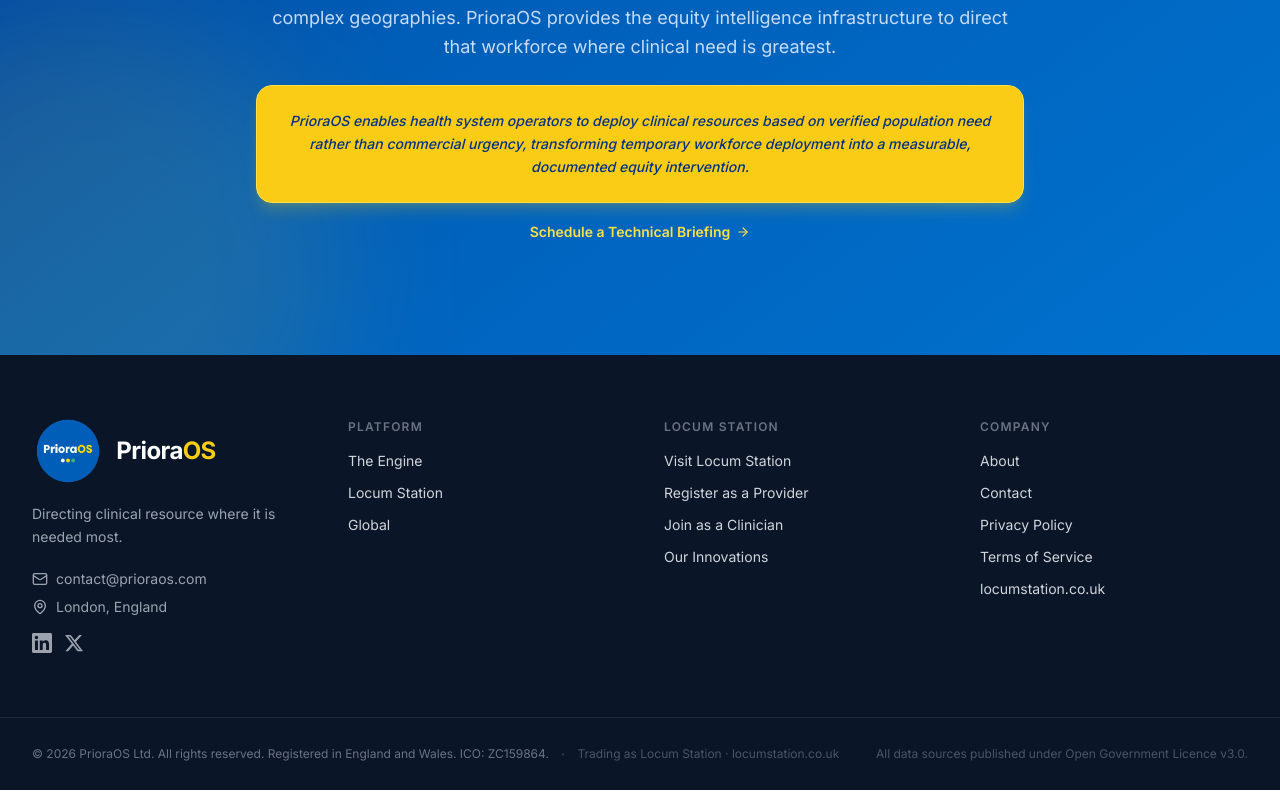
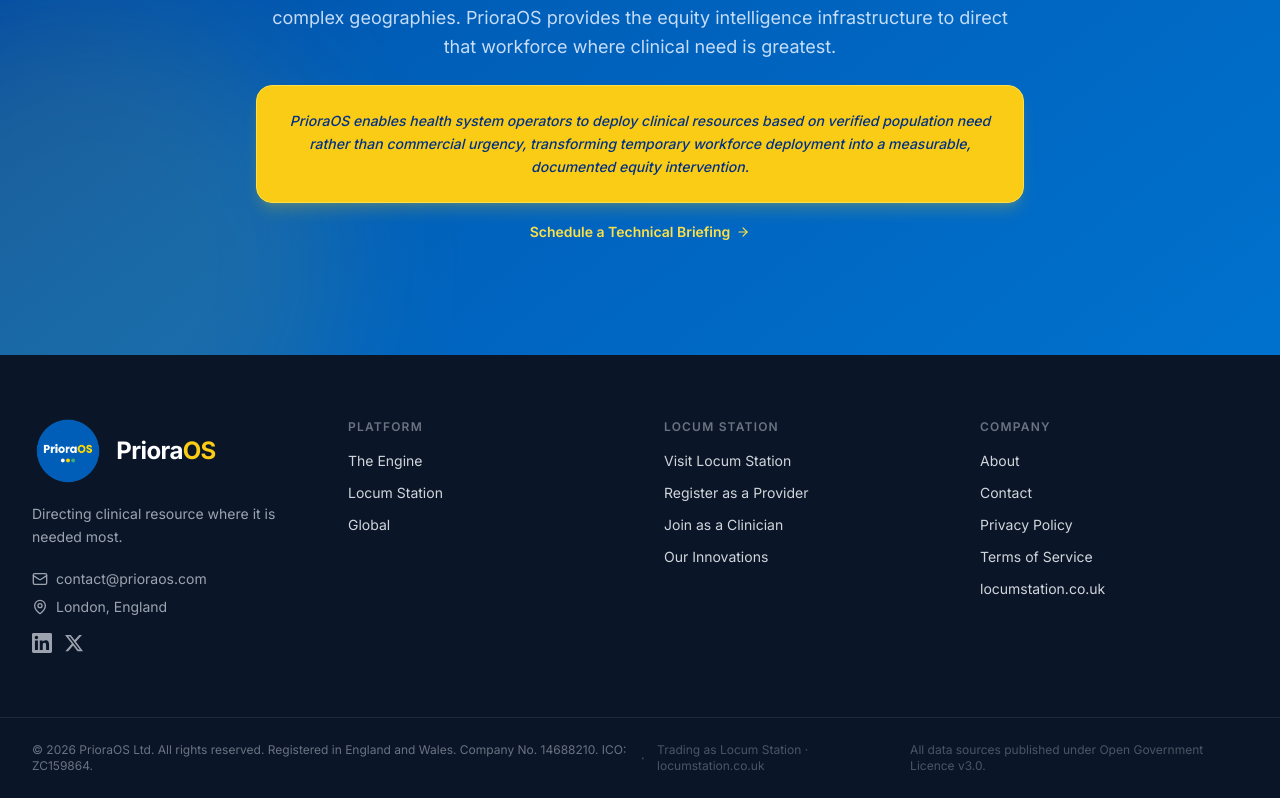
Before and after one commit to priopraos/priopraos-website, a React (Vite) app: page / in a window 1280 px wide. Shown: the part 7928-8726 px from the top of the page. Built offline with nearby package versions, Linux system fonts and the light colour scheme; no server answers.

Commit message:
Deploy: 2026-06-02 14:02:06

```diff
--- a/src/components/Footer.tsx
+++ b/src/components/Footer.tsx
@@ -81,7 +81,7 @@
         <div className="max-w-7xl mx-auto px-4 sm:px-6 lg:px-8 py-6">
           <div className="flex flex-col lg:flex-row justify-between items-center gap-4">
             <div className="flex flex-col sm:flex-row items-center gap-1 sm:gap-3 text-center lg:text-left">
-              <p className="text-xs text-gray-500">© 2026 PrioraOS Ltd. All rights reserved. Registered in England and Wales. ICO: ZC159864.</p>
+              <p className="text-xs text-gray-500">© 2026 PrioraOS Ltd. All rights reserved. Registered in England and Wales. Company No. 14688210. ICO: ZC159864.</p>
               <span className="hidden sm:inline text-gray-700">·</span>
               <p className="text-xs text-gray-600">Trading as Locum Station · locumstation.co.uk</p>
             </div>
```
